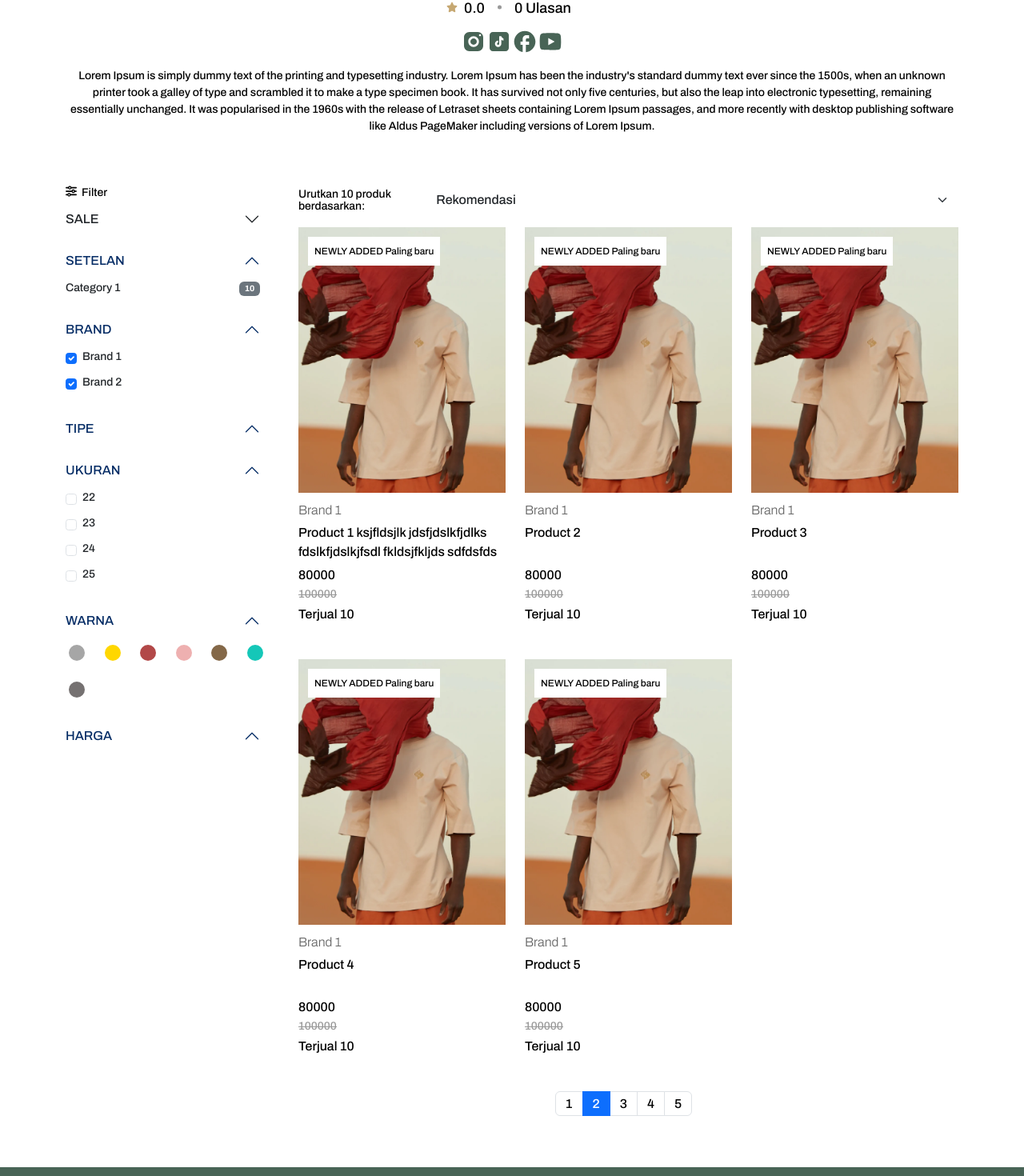
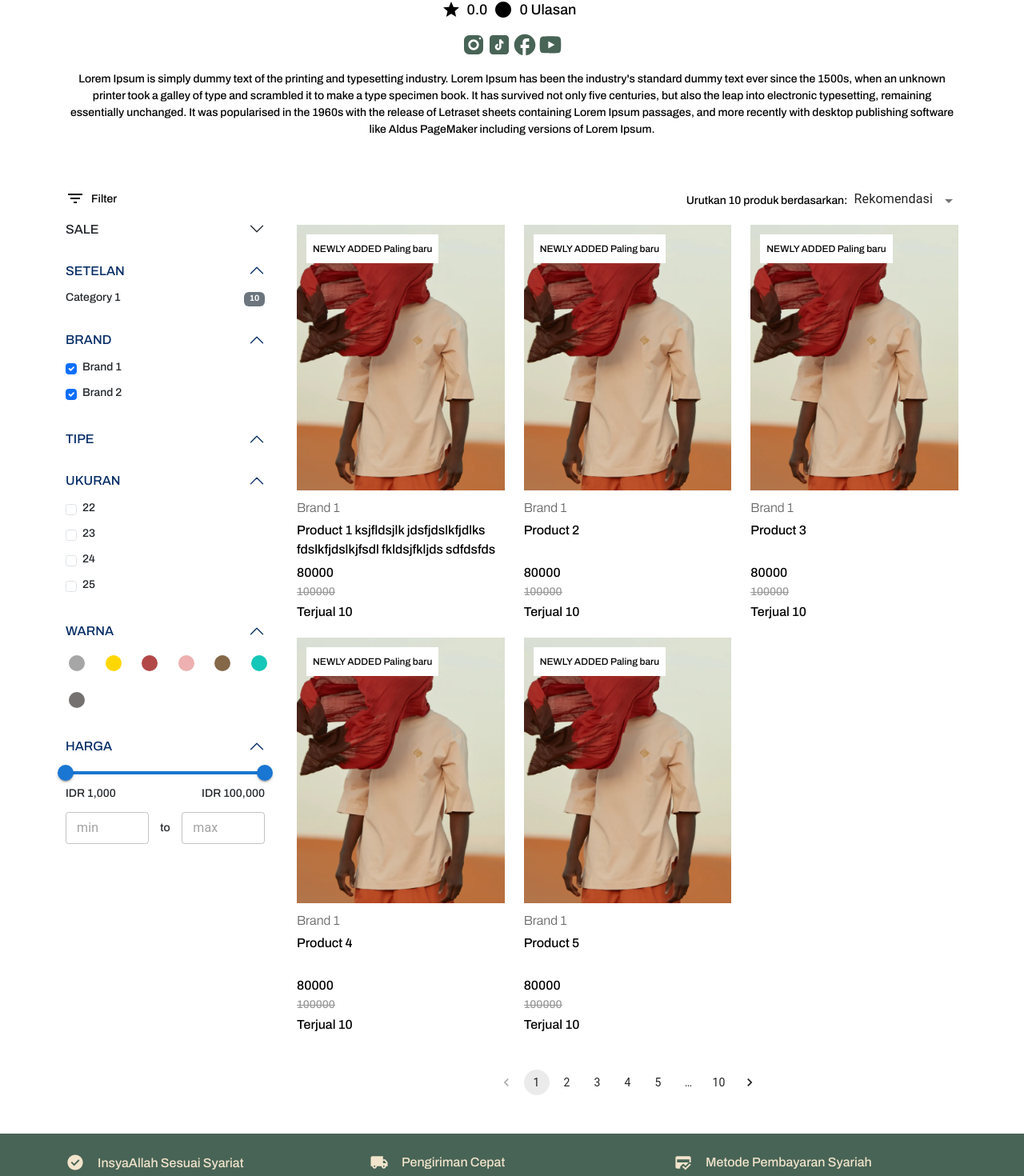
Before and after one commit to delpierrol/mooslimin, a Next.js app: page /brands/1 in a window 1280 px wide. Shown: the part 669-2139 px from the top of the page at 80% size. Built offline with nearby package versions, Linux system fonts and the light colour scheme.

Commit message:
- update product list dan filter

```diff
--- a/components/content/product-list/filter/filter.js
+++ b/components/content/product-list/filter/filter.js
@@ -6,8 +6,7 @@ import SectionFilterType from "./section-filter-type";
 import SectionFilterSize from "./section-filter-size";
 import SectionFilterColor from "./section-filter-color";
 import SectionFilterPrice from "./section-filter-price";
-import { FontAwesomeIcon } from "@fortawesome/react-fontawesome";
-import { faSliders } from "@fortawesome/free-solid-svg-icons";
+import { FilterList } from "@mui/icons-material";
 
 export default function Filter() {
     var brands = [{ id: 1, name: "Brand 1" }, { id: 1, name: "Brand 2" }];
@@ -16,9 +15,7 @@ export default function Filter() {
     return (
         <div>
             <div className="d-flex align-items-center">
-                <div style={{ width: "15px", marginRight: "5px" }}>
-                    <FontAwesomeIcon icon={faSliders} />
-                </div>
+                <FilterList className="me-2" />
                 <span>Filter</span>
             </div>
             <SectionFilterSale />
--- a/components/content/product-list/filter/section-filter-price.js
+++ b/components/content/product-list/filter/section-filter-price.js
@@ -1,12 +1,65 @@
+import { Label } from "@mui/icons-material";
+import { Grid, Slider, TextField } from "@mui/material";
+import { useState } from "react";
 import { Accordion, Col, Form, Row } from "react-bootstrap";
 
 export default function SectionFilterPrice() {
+
+    const [value, setValue] = useState([1000, 100000]);
+
+    const minDistance = 1000;
+
+    const handleChange = (event, newValue, activeThumb) => {
+        if (!Array.isArray(newValue)) {
+            return;
+        }
+
+        if (activeThumb === 0) {
+            setValue([Math.min(newValue[0], value[1] - minDistance), value[1]]);
+        } else {
+            setValue([value[0], Math.max(newValue[1], value[0] + minDistance)]);
+        }
+    };
+
 
     return (
         <Accordion alwaysOpen>
             <Accordion.Item>
                 <Accordion.Header>HARGA</Accordion.Header>
                 <Accordion.Body className="p-0">
+                    <Slider
+                        getAriaLabel={() => 'Temperature range'}
+                        value={value}
+                        onChange={handleChange}
+                        step={1000}
+                        min={1000}
+                        max={100000}
+                    //   valueLabelDisplay="auto"
+                    //   getAriaValueText={valuetext}
+                    />
+
+                    <Grid container className="pb-3">
+                        <Grid item xs={6}>
+                            <label>IDR {Intl.NumberFormat().format(value[0])}</label>
+                        </Grid>
+                        <Grid item xs={6} textAlign={"end"}>
+                            <label>IDR {Intl.NumberFormat().format(value[1])}</label>
+                        </Grid>
+                    </Grid>
+
+                    <Grid container className="align-items-center" sx={{
+                        '& .MuiTextField-root': { borderRadius: "100px" },
+                    }}>
+                        <Grid item xs={5}>
+                            <TextField id="outlined-basic" variant="outlined" size="small" placeholder="min" />
+                        </Grid>
+                        <Grid item xs={2} className="text-center">
+                            <span> to </span>
+                        </Grid>
+                        <Grid item xs={5}>
+                            <TextField id="outlined-basic" variant="outlined" size="small" placeholder="max"/>
+                        </Grid>
+                    </Grid>
 
                 </Accordion.Body>
             </Accordion.Item>
--- a/components/content/product-list/product-list.js
+++ b/components/content/product-list/product-list.js
@@ -1,8 +1,15 @@
-import { Col, Container, Form, Pagination, Row } from "react-bootstrap";
+import { Col, Container, Row } from "react-bootstrap";
 import ProductItem from "../../product/product-item";
 import Filter from "./filter/filter";
+import { FormControl, MenuItem, Select, Pagination, Grid } from "@mui/material";
+import { useState } from "react";
 
 export default function ProductList() {
+    const [sort, setSort] = useState(1);
+
+    const handleChange = (event) => {
+        setSort(event.target.value);
+    };
     const products = [
         {
             id: 1,
@@ -61,49 +68,44 @@ export default function ProductList() {
         }
     ];
 
-    let active = 2;
-    let items = [];
-    for (let number = 1; number <= 5; number++) {
-        items.push(
-            <Pagination.Item key={number} active={number === active}>
-                {number}
-            </Pagination.Item>,
-        );
-    }
-
     return (
         <Container>
-            <Row className="gx-5 py-5">
-                <Col md="3">
+            <Grid container spacing={5} className="py-5">
+                <Grid item md="3">
                     <Filter />
-                </Col>
-                <Col md="9">
+                </Grid>
+                <Grid item md="9">
                     <div>
                         <div className="pb-3 d-flex align-items-center justify-content-end">
                             <div>Urutkan {"10"} produk berdasarkan:</div>
-                            <Form.Select aria-label="sort" class="border-none p-2" style={{ border: "none" }}>
-                                <option value="1">Rekomendasi</option>
-                                <option value="2">Terbaru</option>
-                                <option value="3">Terlaris</option>
-                                <option value="4">Harga Rendah ke Tinggi</option>
-                                <option value="5">Harga Tinggi ke Rendah</option>
-                            </Form.Select>
+                            <FormControl sx={{ m: 1, minWidth: 40 }} variant="standard" size="small" style={{ margin: 0 }} >
+                                <Select
+                                    autoWidth
+                                    disableUnderline
+                                    id="select-sort"
+                                    value={sort}
+                                    onChange={handleChange}
+                                    className="px-2"
+                                >
+                                    <MenuItem value="1">Rekomendasi</MenuItem>
+                                    <MenuItem value="2">Terbaru</MenuItem>
+                                    <MenuItem value="3">Terlaris</MenuItem>
+                                    <MenuItem value="4">Harga Rendah ke Tinggi</MenuItem>
+                                    <MenuItem value="5">Harga Tinggi ke Rendah</MenuItem>
+                                </Select>
+                            </FormControl>
                         </div>
-                        <Row className="gy-5">
+                        <Grid container spacing={3} className="gy-5">
                             {products.map((item) => (
-                                <Col xs="6" md="4"><ProductItem product={item} /></Col>
+                                <Grid item xs="6" md="4"><ProductItem product={item} /></Grid>
                             ))}
-                        </Row>
-                        <Row>
-                            <Pagination className="pt-5 d-flex justify-content-center">
-                                {items}
-                            </Pagination>
-                        </Row>
-
-
+                        </Grid>
+                        <Grid>
+                            <Pagination className="pt-5 d-flex justify-content-center" count={10} />
+                        </Grid>
                     </div>
-                </Col>
-            </Row>
+                </Grid>
+            </Grid>
         </Container>
     );
 }
--- a/pages/brands/[id].js
+++ b/pages/brands/[id].js
@@ -1,9 +1,8 @@
 import Head from "next/head";
 import Layout from "../../components/layout";
 import { Breadcrumb, Container, Image } from "react-bootstrap";
-import { FontAwesomeIcon } from "@fortawesome/react-fontawesome";
-import { faCircle, faCircleDot, faDotCircle, faStar } from "@fortawesome/free-solid-svg-icons";
 import ProductList from "../../components/content/product-list/product-list";
+import { Grade, Lens } from "@mui/icons-material";
 
 export default function BrandDetail() {
     return (
@@ -50,10 +49,11 @@ export default function BrandDetail() {
                 <h2>Deryansha</h2>
                 <div>
                     <div className="d-inline align-items-center">
-                        <FontAwesomeIcon icon={faStar} width={14} height={14} color="var(--fill-secondary-secondary-default)" />
+                        <Grade />
                         <label className="px-2 align-middle" style={{ fontSize: "18px" }}>0.0</label>
                     </div>
-                    <FontAwesomeIcon className="mx-2" icon={faCircle} width={5} height={5} color="var(--typography-color-inactive)" />
+                    <Lens />
+                    {/* <Circle className="mx-2"  width={5} height={5} color="var(--typography-color-inactive)" /> */}
                     <label className="px-2 align-middle" style={{ fontSize: "18px" }}>0 Ulasan</label>
                 </div>
             </Container>
--- a/styles/global.css
+++ b/styles/global.css
@@ -168,3 +168,11 @@ body {
   .form-control:focus {
     box-shadow:none !important;
  }
+ .react-horizontal-scrolling-menu--scroll-container::-webkit-scrollbar {
+  display: none;
+}
+
+.react-horizontal-scrolling-menu--scroll-container {
+  -ms-overflow-style: none; /* IE and Edge */
+  scrollbar-width: none; /* Firefox */
+}
```
Also changed, not shown: components/home/section/brand/brand.js (+17 -9 lines), package.json (+5 -4 lines), pages/outfit/index.js (+16 -15 lines), pages/product/[id].js (+5 -4 lines), 2 other files (tests, documents, lock files or other folders).
